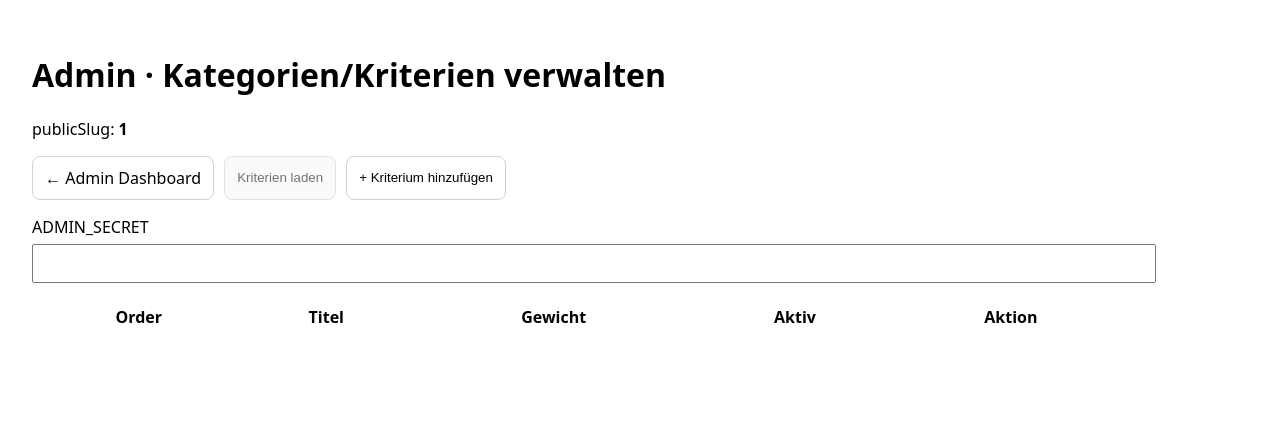
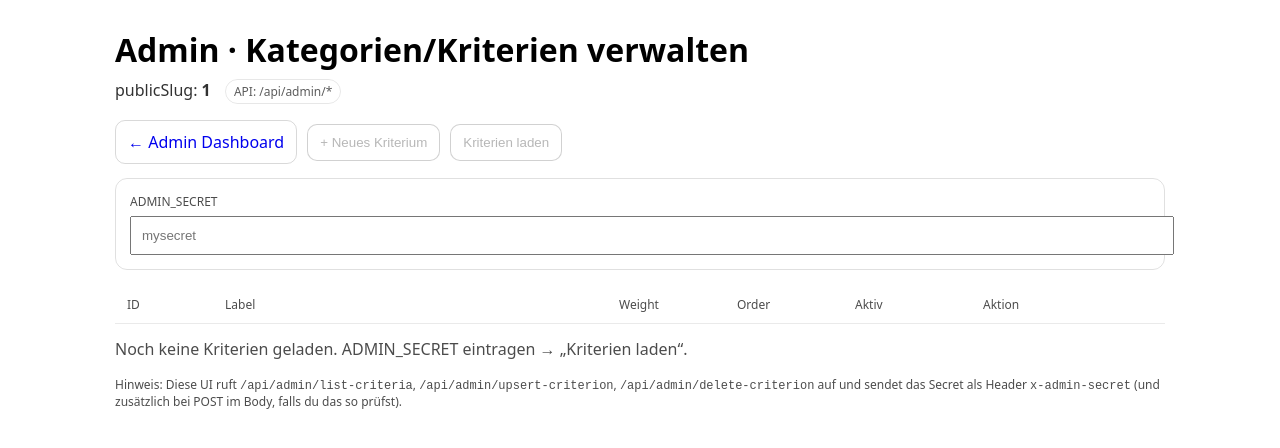
Before and after one commit to jochenwiener71/Weinfreunde-app, a Next.js app: page /admin/criteria/1 in a window 1280 px wide. Shown: the top 448 px of the page. Built offline with nearby package versions, Linux system fonts and the light colour scheme.

Commit message:
Update CriteriaClient.tsx

```diff
--- a/app/admin/criteria/[slug]/CriteriaClient.tsx
+++ b/app/admin/criteria/[slug]/CriteriaClient.tsx
@@ -1,269 +1,354 @@
 "use client";
 
 import Link from "next/link";
-import { useMemo, useState } from "react";
+import React, { useEffect, useMemo, useState } from "react";
 
 type Criterion = {
   id: string;
-  title: string;
-  weight: number;
-  order: number;
-  isActive: boolean;
+  name?: string | null;
+  label?: string | null;
+  weight?: number | null;
+  order?: number | null;
+  isActive?: boolean | null;
+  [key: string]: any;
 };
 
-function btnStyle(disabled?: boolean): React.CSSProperties {
+const SS_SECRET = "wf_admin_secret";
+
+function btn(disabled?: boolean): React.CSSProperties {
   return {
     padding: "10px 12px",
     border: "1px solid rgba(0,0,0,0.18)",
-    borderRadius: 8,
-    textDecoration: "none",
-    color: "inherit",
-    background: disabled ? "rgba(0,0,0,0.04)" : "transparent",
+    borderRadius: 10,
+    background: disabled ? "rgba(0,0,0,0.04)" : "white",
     opacity: disabled ? 0.55 : 1,
-    pointerEvents: disabled ? "none" : "auto",
     cursor: disabled ? "not-allowed" : "pointer",
   };
+}
+
+function pill(): React.CSSProperties {
+  return {
+    display: "inline-block",
+    padding: "3px 8px",
+    border: "1px solid rgba(0,0,0,0.15)",
+    borderRadius: 999,
+    fontSize: 12,
+    opacity: 0.8,
+  };
+}
+
+function safeNum(v: any, fallback: number) {
+  const n = Number(v);
+  return Number.isFinite(n) ? n : fallback;
 }
 
 export default function CriteriaClient({ slug }: { slug: string }) {
   const [adminSecret, setAdminSecret] = useState("");
   const [loading, setLoading] = useState(false);
   const [msg, setMsg] = useState<string | null>(null);
+  const [criteria, setCriteria] = useState<Criterion[]>([]);
 
-  const [criteria, setCriteria] = useState<Criterion[]>([]);
+  // ✅ secret aus sessionStorage holen
+  useEffect(() => {
+    try {
+      const saved = sessionStorage.getItem(SS_SECRET) ?? "";
+      if (saved) setAdminSecret(saved);
+    } catch {
+      // ignore
+    }
+  }, []);
+
+  // ✅ secret speichern
+  useEffect(() => {
+    try {
+      sessionStorage.setItem(SS_SECRET, adminSecret);
+    } catch {
+      // ignore
+    }
+  }, [adminSecret]);
 
   const canLoad = useMemo(() => adminSecret.trim().length > 0, [adminSecret]);
 
-  async function api<T>(url: string, init?: RequestInit): Promise<T> {
-    const res = await fetch(url, {
-      ...init,
-      headers: {
-        ...(init?.headers || {}),
+  async function apiFetch(url: string, init?: RequestInit) {
+    // Wir senden das Secret im Header (Standard) – falls deine API zusätzlich Body erwartet, ist es bei POST unten drin.
+    const headers: Record<string, string> = {
+      ...(init?.headers as any),
       "x-admin-secret": adminSecret.trim(),
-      },
-    });
-
+    };
+    const res = await fetch(url, { ...init, headers });
     const data = await res.json().catch(() => ({}));
-
     if (!res.ok) {
-      throw new Error(data?.error || `HTTP ${res.status}`);
+      const err = data?.error || data?.message || `HTTP ${res.status}`;
+      throw new Error(err);
     }
-
-    return data as T;
+    return data;
   }
 
   async function loadCriteria() {
-    if (!canLoad) return;
-
     setLoading(true);
     setMsg(null);
-
     try {
-      const data = await api<{ criteria: Criterion[] }>(
-        `/api/admin/list-criteria?publicSlug=${encodeURIComponent(slug)}`
-      );
-
-      const sorted = [...(data.criteria || [])].sort(
-        (a, b) => (a.order ?? 0) - (b.order ?? 0)
-      );
-
-      setCriteria(sorted);
-      setMsg(`Geladen: ${sorted.length} Kriterien ✅`);
+      const data = await apiFetch(`/api/admin/list-criteria?publicSlug=${encodeURIComponent(slug)}`);
+      const arr: Criterion[] = Array.isArray(data?.criteria) ? data.criteria : Array.isArray(data) ? data : [];
+      // Sort stabil (order -> label -> id)
+      arr.sort((a, b) => {
+        const ao = safeNum(a.order, 999999);
+        const bo = safeNum(b.order, 999999);
+        if (ao !== bo) return ao - bo;
+        const al = String(a.label ?? a.name ?? "");
+        const bl = String(b.label ?? b.name ?? "");
+        if (al !== bl) return al.localeCompare(bl);
+        return String(a.id).localeCompare(String(b.id));
+      });
+      setCriteria(arr);
+      setMsg(`Geladen: ${arr.length} Kriterien ✅`);
     } catch (e: any) {
-      setMsg(`Fehler: ${e?.message || "unbekannt"}`);
+      setMsg(`Fehler: ${e?.message ?? "unbekannt"}`);
     } finally {
       setLoading(false);
     }
   }
 
-  function addCriterion() {
-    const nextOrder =
-      (criteria[criteria.length - 1]?.order ?? criteria.length) + 1;
+  function patch(id: string, p: Partial<Criterion>) {
+    setCriteria((prev) => prev.map((c) => (c.id === id ? { ...c, ...p } : c)));
+  }
 
+  function addNew() {
+    const newId = `new_${Math.random().toString(36).slice(2, 9)}`;
     setCriteria((prev) => [
       ...prev,
       {
-        id: `new_${Date.now()}`,
-        title: "",
-        weight: 20,
-        order: nextOrder,
+        id: newId,
+        label: "",
+        weight: 1,
+        order: prev.length + 1,
         isActive: true,
+        _isNew: true,
       },
     ]);
-  }
-
-  function updateLocal(id: string, patch: Partial<Criterion>) {
-    setCriteria((prev) =>
-      prev.map((c) => (c.id === id ? { ...c, ...patch } : c))
-    );
   }
 
   async function saveCriterion(c: Criterion) {
     setLoading(true);
     setMsg(null);
-
     try {
       const payload = {
         publicSlug: slug,
+        // viele deiner Admin-Routen arbeiten so – falls deine Route andere Feldnamen nutzt, passt du nur hier an
         criterion: {
-          id: c.id.startsWith("new_") ? null : c.id,
-          title: c.title.trim(),
-          weight: Number(c.weight ?? 0),
-          order: Number(c.order ?? 0),
+          id: c._isNew ? undefined : c.id,
+          label: c.label ?? c.name ?? "",
+          weight: safeNum(c.weight, 1),
+          order: safeNum(c.order, 1),
           isActive: !!c.isActive,
         },
+        adminSecret: adminSecret.trim(), // falls die Route Body-check macht
       };
 
-      const data = await api<{ criterion: Criterion }>(
-        `/api/admin/upsert-criterion`,
-        {
+      const data = await apiFetch(`/api/admin/upsert-criterion`, {
         method: "POST",
         headers: { "content-type": "application/json" },
         body: JSON.stringify(payload),
+      });
+
+      // Optional: wenn API eine echte ID zurückgibt
+      const newId = data?.id || data?.criterion?.id;
+      if (c._isNew && newId) {
+        setCriteria((prev) => prev.map((x) => (x.id === c.id ? { ...x, id: newId, _isNew: false } : x)));
+      } else {
+        patch(c.id, { _isNew: false });
       }
-      );
-
-      setCriteria((prev) =>
-        prev.map((x) => (x.id === c.id ? data.criterion : x))
-      );
 
       setMsg("Gespeichert ✅");
+      await loadCriteria();
     } catch (e: any) {
-      setMsg(`Fehler: ${e?.message || "unbekannt"}`);
+      setMsg(`Fehler: ${e?.message ?? "unbekannt"}`);
     } finally {
       setLoading(false);
     }
   }
 
-  async function deleteCriterion(id: string) {
-    if (!confirm("Kriterium wirklich löschen?")) return;
+  async function deleteCriterion(c: Criterion) {
+    if (!confirm(`Kriterium wirklich löschen?\n\n${c.label ?? c.name ?? c.id}`)) return;
 
     setLoading(true);
     setMsg(null);
+    try {
+      const payload = {
+        publicSlug: slug,
+        id: c._isNew ? undefined : c.id,
+        // falls du bei New noch nicht gespeichert hast: dann nur lokal entfernen
+        adminSecret: adminSecret.trim(),
+      };
 
-    try {
-      await api(`/api/admin/delete-criterion`, {
+      if (c._isNew) {
+        setCriteria((prev) => prev.filter((x) => x.id !== c.id));
+        setMsg("Entfernt (lokal) ✅");
+        return;
+      }
+
+      await apiFetch(`/api/admin/delete-criterion`, {
         method: "POST",
         headers: { "content-type": "application/json" },
-        body: JSON.stringify({ publicSlug: slug, id }),
+        body: JSON.stringify(payload),
       });
 
-      setCriteria((prev) => prev.filter((c) => c.id !== id));
-
       setMsg("Gelöscht ✅");
+      await loadCriteria();
     } catch (e: any) {
-      setMsg(`Fehler: ${e?.message || "unbekannt"}`);
+      setMsg(`Fehler: ${e?.message ?? "unbekannt"}`);
     } finally {
       setLoading(false);
     }
   }
 
   return (
-    <main style={{ padding: 24, fontFamily: "system-ui", maxWidth: 1100 }}>
-      <h1>Admin · Kategorien/Kriterien verwalten</h1>
-
-      <p>
-        publicSlug: <strong>{slug}</strong>
+    <main style={{ padding: 20, fontFamily: "system-ui", maxWidth: 1050, margin: "0 auto" }}>
+      <h1 style={{ margin: 0 }}>Admin · Kategorien/Kriterien verwalten</h1>
+      <p style={{ marginTop: 8, opacity: 0.8 }}>
+        publicSlug: <b>{slug}</b> <span style={{ marginLeft: 10, ...pill() }}>API: /api/admin/*</span>
       </p>
 
-      <div style={{ display: "flex", gap: 10, marginTop: 12 }}>
-        <Link href="/admin" style={btnStyle(false)}>
+      <div style={{ display: "flex", gap: 10, flexWrap: "wrap", marginTop: 14, alignItems: "center" }}>
+        <Link
+          href="/admin"
+          style={{
+            padding: "10px 12px",
+            borderRadius: 10,
+            border: "1px solid rgba(0,0,0,0.15)",
+            textDecoration: "none",
+          }}
+        >
           ← Admin Dashboard
         </Link>
 
-        <button
-          onClick={loadCriteria}
-          disabled={!canLoad || loading}
-          style={btnStyle(!canLoad || loading)}
-        >
-          Kriterien laden
+        <button onClick={addNew} style={btn(false)} disabled={!canLoad}>
+          + Neues Kriterium
         </button>
 
-        <button
-          onClick={addCriterion}
-          disabled={loading}
-          style={btnStyle(loading)}
-        >
-          + Kriterium hinzufügen
+        <button onClick={loadCriteria} style={btn(false)} disabled={!canLoad || loading}>
+          {loading ? "Lade…" : "Kriterien laden"}
         </button>
+
+        <span style={{ opacity: 0.7, fontSize: 13 }}>
+          {criteria.length ? `Aktuell: ${criteria.length}` : ""}
+        </span>
       </div>
 
-      <div style={{ marginTop: 16 }}>
-        <label>
-          ADMIN_SECRET
+      <section
+        style={{
+          marginTop: 14,
+          border: "1px solid rgba(0,0,0,0.12)",
+          borderRadius: 12,
+          padding: 14,
+        }}
+      >
+        <label style={{ display: "block", fontSize: 12, opacity: 0.7 }}>ADMIN_SECRET</label>
         <input
           value={adminSecret}
           onChange={(e) => setAdminSecret(e.target.value)}
+          placeholder="mysecret"
           style={{ width: "100%", padding: 10, marginTop: 6 }}
+          autoCapitalize="none"
+          autoCorrect="off"
         />
+
+        {msg && (
+          <p style={{ marginTop: 10, marginBottom: 0, fontSize: 13, opacity: 0.85 }}>
+            {msg}
+          </p>
+        )}
+      </section>
+
+      <section style={{ marginTop: 16 }}>
+        <div
+          style={{
+            display: "grid",
+            gridTemplateColumns: "90px 1.3fr 110px 110px 120px 170px",
+            gap: 8,
+            padding: "10px 12px",
+            borderBottom: "1px solid rgba(0,0,0,0.12)",
+            fontSize: 12,
+            opacity: 0.7,
+          }}
+        >
+          <div>ID</div>
+          <div>Label</div>
+          <div>Weight</div>
+          <div>Order</div>
+          <div>Aktiv</div>
+          <div>Aktion</div>
+        </div>
+
+        {criteria.map((c) => (
+          <div
+            key={c.id}
+            style={{
+              display: "grid",
+              gridTemplateColumns: "90px 1.3fr 110px 110px 120px 170px",
+              gap: 8,
+              padding: "10px 12px",
+              borderBottom: "1px solid rgba(0,0,0,0.08)",
+              alignItems: "center",
+            }}
+          >
+            <div style={{ fontSize: 12, opacity: 0.8, wordBreak: "break-all" }}>{c._isNew ? "NEW" : c.id}</div>
+
+            <input
+              value={String(c.label ?? c.name ?? "")}
+              onChange={(e) => patch(c.id, { label: e.target.value })}
+              placeholder="z.B. Aroma / Nase"
+              style={{ width: "100%", padding: 8 }}
+            />
+
+            <input
+              value={String(c.weight ?? 1)}
+              onChange={(e) => patch(c.id, { weight: Number(e.target.value) })}
+              type="number"
+              step="0.1"
+              style={{ width: "100%", padding: 8 }}
+            />
+
+            <input
+              value={String(c.order ?? 1)}
+              onChange={(e) => patch(c.id, { order: Number(e.target.value) })}
+              type="number"
+              step="1"
+              style={{ width: "100%", padding: 8 }}
+            />
+
+            <label style={{ display: "flex", alignItems: "center", gap: 8, fontSize: 13 }}>
+              <input
+                type="checkbox"
+                checked={!!c.isActive}
+                onChange={(e) => patch(c.id, { isActive: e.target.checked })}
+              />
+              aktiv
             </label>
 
-        {msg && <p style={{ marginTop: 10 }}>{msg}</p>}
-      </div>
-
-      <table style={{ width: "100%", marginTop: 20 }}>
-        <thead>
-          <tr>
-            <th>Order</th>
-            <th>Titel</th>
-            <th>Gewicht</th>
-            <th>Aktiv</th>
-            <th>Aktion</th>
-          </tr>
-        </thead>
-
-        <tbody>
-          {criteria.map((c) => (
-            <tr key={c.id}>
-              <td>
-                <input
-                  type="number"
-                  value={c.order}
-                  onChange={(e) =>
-                    updateLocal(c.id, { order: Number(e.target.value) })
-                  }
-                />
-              </td>
-
-              <td>
-                <input
-                  value={c.title}
-                  onChange={(e) =>
-                    updateLocal(c.id, { title: e.target.value })
-                  }
-                />
-              </td>
-
-              <td>
-                <input
-                  type="number"
-                  value={c.weight}
-                  onChange={(e) =>
-                    updateLocal(c.id, { weight: Number(e.target.value) })
-                  }
-                />
-              </td>
-
-              <td>
-                <input
-                  type="checkbox"
-                  checked={c.isActive}
-                  onChange={(e) =>
-                    updateLocal(c.id, { isActive: e.target.checked })
-                  }
-                />
-              </td>
-
-              <td>
-                <button onClick={() => saveCriterion(c)}>Speichern</button>
-                <button onClick={() => deleteCriterion(c.id)}>
+            <div style={{ display: "flex", gap: 8, justifyContent: "flex-end", flexWrap: "wrap" }}>
+              <button style={btn(false)} disabled={loading || !canLoad} onClick={() => saveCriterion(c)}>
+                Speichern
+              </button>
+              <button style={btn(false)} disabled={loading || !canLoad} onClick={() => deleteCriterion(c)}>
                 Löschen
               </button>
-              </td>
-            </tr>
+            </div>
+          </div>
         ))}
-        </tbody>
-      </table>
+
+        {!criteria.length && (
+          <p style={{ marginTop: 14, opacity: 0.7 }}>
+            Noch keine Kriterien geladen. ADMIN_SECRET eintragen → „Kriterien laden“.
+          </p>
+        )}
+      </section>
+
+      <p style={{ marginTop: 16, fontSize: 12, opacity: 0.7 }}>
+        Hinweis: Diese UI ruft <code>/api/admin/list-criteria</code>, <code>/api/admin/upsert-criterion</code>,{" "}
+        <code>/api/admin/delete-criterion</code> auf und sendet das Secret als Header <code>x-admin-secret</code>{" "}
+        (und zusätzlich bei POST im Body, falls du das so prüfst).
+      </p>
     </main>
   );
 }
```
Lines whose indentation alone changed are shown as unchanged.
